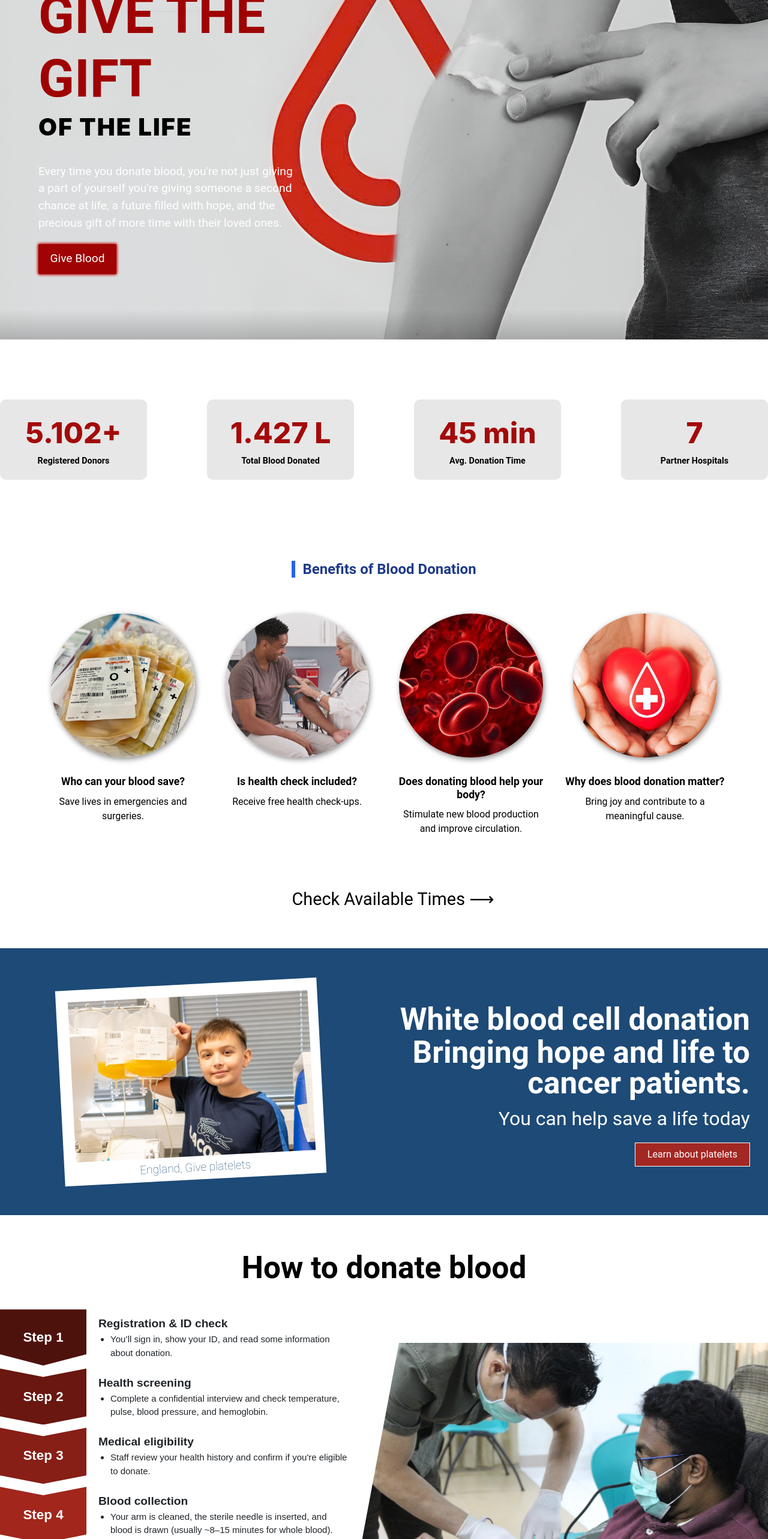
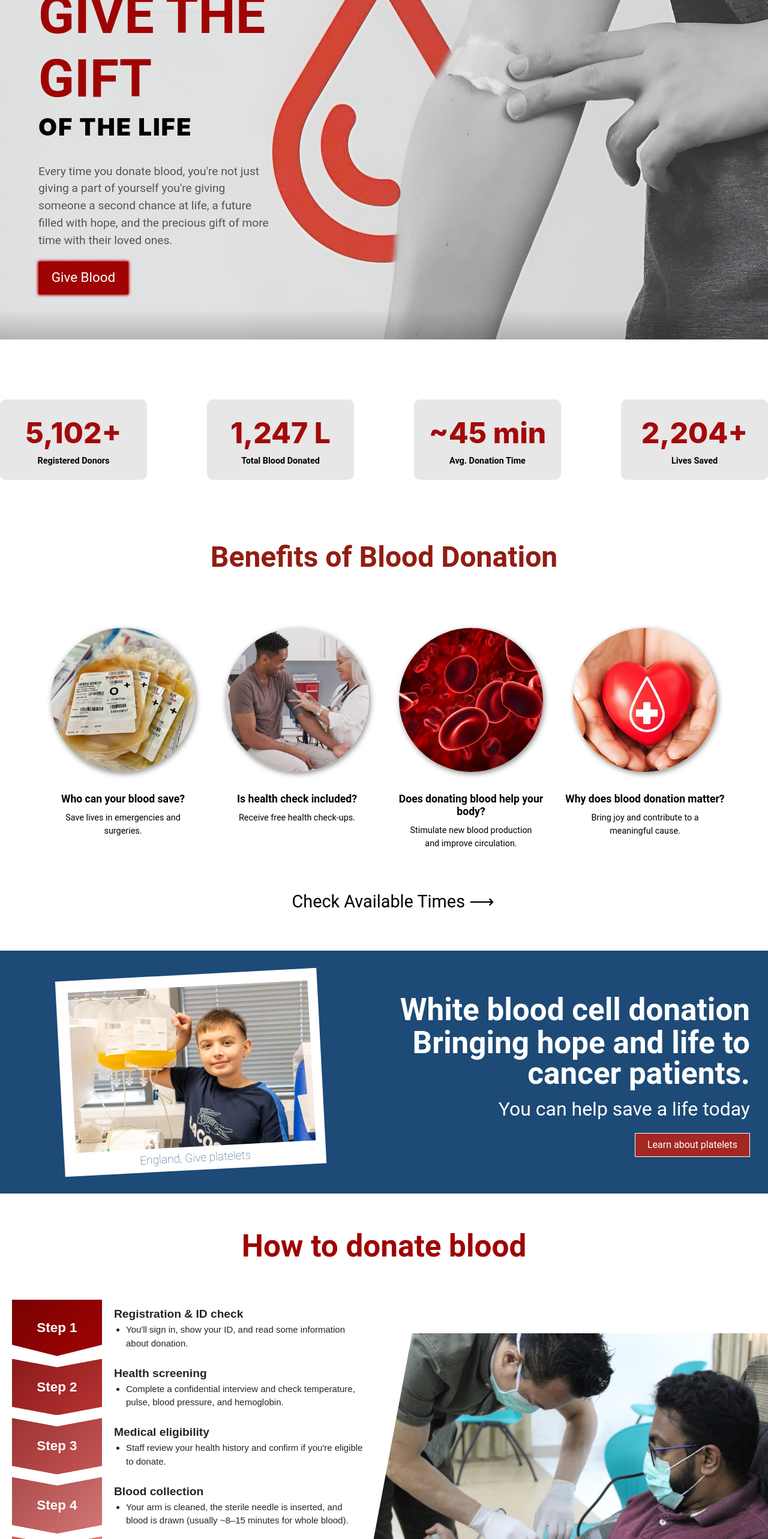
Before and after one commit to trietnpse180186/BloodDonationSS, a React (Vite) app in the folder FE/BDSS_FE-main/: page / in a window 1280 px wide. Shown: the part 234-2800 px from the top of the page at 60% size. Built offline with nearby package versions, Linux system fonts and the light colour scheme.

Commit message:
update-homePage

```diff
--- a/FE/BDSS_FE-main/src/pages/Home/HomePage.css
+++ b/FE/BDSS_FE-main/src/pages/Home/HomePage.css
@@ -8,6 +8,17 @@
   position: relative;
   width: 100%;
   max-width: 100%;
+}
+.group-header-img::before {
+  content: "";
+  position: absolute;
+  top: 0;
+  left: 0;
+  right: 0;
+  bottom: 0;
+  background-color: rgba(255, 255, 255, 0.134);
+  pointer-events: none;
+  z-index: 0;
 }
 
 .group-header-img {
@@ -68,9 +79,8 @@
   font-size: 1.2em;
   line-height: 1.5;
   margin-top: 30px;
-  color: rgb(255, 255, 255);
+  color: rgba(0, 0, 0, 0.627);
   padding-right: 100px;
-  width: 530px;
 }
 
 .group-header-link {
@@ -78,14 +88,12 @@
   justify-content: center;
   align-items: center;
   text-decoration: none;
-  font-size: 1.2em;
+  font-size: 1.4em;
   margin-top: 20px;
   color: rgb(255, 255, 255);
   background-color: rgb(159, 3, 3);
-
-  width: 130px;
-  height: 50px;
-
+  width: 150px;
+  height: 55px;
   border-radius: 1px;
   box-shadow: 0 0 5px rgb(191, 10, 10), 0 0 5px rgb(201, 3, 3);
 }
@@ -216,10 +224,10 @@
   flex-direction: column;
   margin: 60px 60px;
 }
-.section-title h3 {
+.section-Title {
   display: flex;
   align-items: center;
-  color: #000000;
+  color: #921d13;
   font-size: 3em;
   font-weight: bold;
   margin-bottom: 50px;
@@ -253,7 +261,7 @@
     display: flex;
     justify-content: center;
     align-items: center;
-    margin-top: 30px;
+    margin-top: 35px;
     color: black;
     font-weight: bold;
     font-size: 1.1em;
@@ -264,14 +272,14 @@
     align-items: center;
     padding: 2px 30px;
     color: #000000;
-    font-size: 1em;
+    font-size: 0.9em;
   }
 }
 .section-link {
   display: flex;
   justify-content: center;
   align-items: center;
-  margin-top: 50px;
+  margin-top: 30px;
   margin-left: 30px;
   text-decoration: none;
   color: rgb(0, 0, 0);
@@ -289,7 +297,7 @@
   justify-content: space-between;
   align-items: center;
   margin: 30px 0;
-  padding: 60px 30px;
+  padding: 40px 30px;
   background-color: #1d4a76;
 }
 .img-donor-highlight {
@@ -478,6 +486,152 @@
   gap: 30px;
 }
 
+.donation_step_left {
+  display: flex;
+  flex-direction: column;
+  align-items: flex-start;
+  justify-content: center;
+  padding: 20px;
+  animation: slideInFromLeft 1s ease-out;
+}
+
+@keyframes slideInFromLeft {
+  0% {
+    transform: translateX(-100%);
+    opacity: 0;
+  }
+  100% {
+    transform: translateX(0);
+    opacity: 1;
+  }
+}
+
+.donation_step_left .vertical-step {
+  animation: fadeInUp 0.8s ease-out forwards;
+  opacity: 0;
+  transform: translateY(30px);
+}
+
+.donation_step_left .vertical-step:nth-child(1) {
+  animation-delay: 0.2s;
+}
+.donation_step_left .vertical-step:nth-child(2) {
+  animation-delay: 0.4s;
+}
+.donation_step_left .vertical-step:nth-child(3) {
+  animation-delay: 0.6s;
+}
+.donation_step_left .vertical-step:nth-child(4) {
+  animation-delay: 0.8s;
+}
+.donation_step_left .vertical-step:nth-child(5) {
+  animation-delay: 1s;
+}
+.donation_step_left .vertical-step:nth-child(6) {
+  animation-delay: 1.2s;
+}
+
+@keyframes fadeInUp {
+  0% {
+    opacity: 0;
+    transform: translateY(30px);
+  }
+  100% {
+    opacity: 1;
+    transform: translateY(0);
+  }
+}
+
+.donation_step_left .arrow-box-first,
+.donation_step_left .arrow-box {
+  transition: all 0.3s ease;
+  position: relative;
+  overflow: hidden;
+}
+
+.donation_step_left .vertical-step:nth-child(1) .arrow-box-first,
+.donation_step_left .vertical-step:nth-child(1) .arrow-box {
+  background: linear-gradient(135deg, #7a0202, #9f0303);
+}
+
+.donation_step_left .vertical-step:nth-child(2) .arrow-box-first,
+.donation_step_left .vertical-step:nth-child(2) .arrow-box {
+  background: linear-gradient(135deg, #8b1a1a, #b83333);
+}
+
+.donation_step_left .vertical-step:nth-child(3) .arrow-box-first,
+.donation_step_left .vertical-step:nth-child(3) .arrow-box {
+  background: linear-gradient(135deg, #9c3333, #c55555);
+}
+
+.donation_step_left .vertical-step:nth-child(4) .arrow-box-first,
+.donation_step_left .vertical-step:nth-child(4) .arrow-box {
+  background: linear-gradient(135deg, #ad4b4b, #d27777);
+}
+
+.donation_step_left .vertical-step:nth-child(5) .arrow-box-first,
+.donation_step_left .vertical-step:nth-child(5) .arrow-box {
+  background: linear-gradient(135deg, #be6363, #df9999);
+}
+
+.donation_step_left .vertical-step:nth-child(6) .arrow-box-first,
+.donation_step_left .vertical-step:nth-child(6) .arrow-box {
+  background: linear-gradient(135deg, #cf7b7b, #ecbbbb);
+}
+
+.donation_step_left .arrow-box-first::before,
+.donation_step_left .arrow-box::before {
+  content: "";
+  position: absolute;
+  top: -50%;
+  left: -50%;
+  width: 200%;
+  height: 200%;
+  background: linear-gradient(
+    45deg,
+    transparent,
+    rgba(255, 255, 255, 0.3),
+    transparent
+  );
+  transform: rotate(45deg);
+  transition: all 0.6s;
+  opacity: 0;
+}
+
+.donation_step_left .arrow-box-first:hover::before,
+.donation_step_left .arrow-box:hover::before {
+  animation: shine 0.6s ease-in-out;
+}
+
+@keyframes shine {
+  0% {
+    transform: translateX(-100%) translateY(-100%) rotate(45deg);
+    opacity: 0;
+  }
+  50% {
+    opacity: 1;
+  }
+  100% {
+    transform: translateX(100%) translateY(100%) rotate(45deg);
+    opacity: 0;
+  }
+}
+
+.donation_step_left .arrow-box-first:hover,
+.donation_step_left .arrow-box:hover {
+  transform: scale(1.05);
+  box-shadow: 0 8px 25px rgba(159, 3, 3, 0.4);
+}
+
+.donation_step_left .step-details {
+  transition: all 0.3s ease;
+}
+
+.donation_step_left .vertical-step:hover .step-details {
+  transform: translateX(10px);
+  color: #9f0303;
+}
+
 .donation_step_img img {
   width: 90vh;
   clip-path: polygon(10% 0, 100% 0%, 100% 100%, 0% 80%);
@@ -488,7 +642,7 @@
   align-items: center;
   font-size: 3.2em;
   font-weight: bold;
-  color: #000000;
+  color: #9f0303;
   margin-bottom: 30px;
 }
 .vertical-step {
@@ -624,27 +778,40 @@
 .criteria-section {
   margin: 60px 0;
   padding: 35px 0;
-
   background-color: #dadadbc8;
 }
-.criteria-section-title {
+.criteria-section-title1 {
   display: flex;
-  justify-content: flex-start;
+  justify-content: center;
   align-items: center;
-  margin-left: 40px;
+  margin-left: 10em;
   width: 12em;
   font-size: 3em;
   font-weight: bold;
-  line-height: 1.2em;
-  margin-bottom: 25px;
+  line-height: 1.1em;
+  margin-bottom: 30px;
+  color: #9f0303;
 }
+.criteria-section-title2 {
+  display: flex;
+  justify-content: center;
+  align-items: center;
+  margin-left: 10em;
+  margin-top: -20px;
+  width: 12em;
+  font-size: 3em;
+  font-weight: bold;
+  line-height: 1.1em;
+  margin-bottom: 30px;
+  color: #9f0303;
+}
+
 .criteria-content {
   display: flex;
   gap: 5px;
 }
 .criteria-image,
 .criteria-list {
-
 }
 .img-criteria-image {
   display: block;
@@ -707,6 +874,84 @@
   color: rgb(0, 0, 0);
   border: 1px solid #e0e0e0;
   border-radius: 8px;
+  transition: all 0.3s ease-in-out;
+  box-shadow: 0 2px 8px rgba(0, 0, 0, 0.1);
+  position: relative;
+  overflow: hidden;
+
+  &:hover {
+    transform: translateY(-5px);
+    box-shadow: 0 8px 25px rgba(220, 53, 69, 0.3);
+    border-color: #dc3545;
+    background-color: #fff5f5;
+    cursor: pointer;
+
+    &::before {
+      content: "";
+      position: absolute;
+      top: -10px;
+      left: 50%;
+      transform: translateX(-50%);
+      width: 8px;
+      height: 8px;
+      background: #dc3545;
+      border-radius: 50% 50% 50% 50% / 60% 60% 40% 40%;
+      animation: bloodDrop 1.5s ease-in-out infinite;
+    }
+
+    &::after {
+      content: "";
+      position: absolute;
+      top: -5px;
+      left: 20%;
+      width: 60%;
+      height: 3px;
+      background: radial-gradient(
+        ellipse,
+        rgba(220, 53, 69, 0.6) 0%,
+        transparent 70%
+      );
+      animation: bloodSpread 1.5s ease-in-out infinite;
+    }
+  }
+
+  @keyframes bloodDrop {
+    0% {
+      top: -10px;
+      opacity: 0;
+      transform: translateX(-50%) scale(0.5);
+    }
+    15% {
+      opacity: 1;
+      transform: translateX(-50%) scale(1);
+    }
+    85% {
+      opacity: 0.7;
+    }
+    100% {
+      top: 100%;
+      opacity: 0;
+      transform: translateX(-50%) scale(0.3);
+    }
+  }
+
+  @keyframes bloodSpread {
+    0% {
+      opacity: 0;
+      transform: scaleX(0);
+    }
+    30% {
+      opacity: 0.4;
+      transform: scaleX(1);
+    }
+    70% {
+      opacity: 0.2;
+    }
+    100% {
+      opacity: 0;
+      transform: scaleX(0.8);
+    }
+  }
 }
 
 @media (max-width: 1100px) {
@@ -776,10 +1021,14 @@
 .tips-section h2 {
   display: flex;
   align-items: center;
-  color: #ad0000;
+  color: #ffff;
+  background-color: #921d13;
   font-size: 3em;
   font-weight: bold;
   margin-bottom: 20px;
+  margin-right: 15px;
+  padding: 10px 20px;
+  height: 80px;
 }
 
 .tips-content-list {
--- a/FE/BDSS_FE-main/src/pages/Home/HomePage.jsx
+++ b/FE/BDSS_FE-main/src/pages/Home/HomePage.jsx
@@ -24,6 +24,86 @@ import {
 import Footer from "../../components/footer";
 
 export default function HomePage() {
+  const [stats, setStats] = useState({
+    donors: 0,
+    bloodDonated: 0,
+    avgTime: 0,
+    livesSaved: 0,
+  });
+
+  const [hasAnimated, setHasAnimated] = useState(false);
+
+  useEffect(() => {
+    const observer = new IntersectionObserver(
+      (entries) => {
+        entries.forEach((entry) => {
+          if (entry.isIntersecting && !hasAnimated) {
+            setHasAnimated(true);
+
+            let donorCount = 0;
+            const donorTarget = 5102;
+            const donorInterval = setInterval(() => {
+              donorCount += 71;
+              if (donorCount >= donorTarget) {
+                donorCount = donorTarget;
+                clearInterval(donorInterval);
+              }
+              setStats((prev) => ({ ...prev, donors: donorCount }));
+            }, 20);
+
+            let bloodCount = 0;
+            const bloodTarget = 1247;
+            const bloodInterval = setInterval(() => {
+              bloodCount += 24;
+              if (bloodCount >= bloodTarget) {
+                bloodCount = bloodTarget;
+                clearInterval(bloodInterval);
+              }
+              setStats((prev) => ({
+                ...prev,
+                bloodDonated: bloodCount.toLocaleString(),
+              }));
+            }, 20);
+
+            let timeCount = 0;
+            const timeTarget = 45;
+            const timeInterval = setInterval(() => {
+              timeCount += 1;
+              if (timeCount >= timeTarget) {
+                timeCount = timeTarget;
+                clearInterval(timeInterval);
+              }
+              setStats((prev) => ({ ...prev, avgTime: timeCount }));
+            }, 30);
+
+            let livesCount = 0;
+            const livesTarget = 2204;
+            const livesInterval = setInterval(() => {
+              livesCount += 38;
+              if (livesCount >= livesTarget) {
+                livesCount = livesTarget;
+                clearInterval(livesInterval);
+              }
+              setStats((prev) => ({ ...prev, livesSaved: livesCount }));
+            }, 20);
+          }
+        });
+      },
+      { threshold: 0.5 }
+    );
+
+    const statsElement = document.querySelector(".stats-container");
+    if (statsElement) {
+      observer.observe(statsElement);
+    }
+
+    return () => {
+      if (statsElement) {
+        observer.unobserve(statsElement);
+      }
+    };
+  }, [hasAnimated]);
+
   return (
     <>
       <Navbar />
@@ -53,28 +133,32 @@ export default function HomePage() {
         <div className="stats-container">
           <div className="stats-content">
             <div className="stat-item">
-              <div className="stat-number">5.102+</div>
+              <div className="stat-number">
+                {stats.donors.toLocaleString()}+
+              </div>
               <div className="stat-label">Registered Donors</div>
             </div>
             <div className="stat-item">
-              <div className="stat-number">1.427 L</div>
+              <div className="stat-number">{stats.bloodDonated} L</div>
               <div className="stat-label">Total Blood Donated</div>
             </div>
 
             <div className="stat-item">
-              <div className="stat-number">45 min</div>
+              <div className="stat-number">~{stats.avgTime} min</div>
               <div className="stat-label">Avg. Donation Time</div>
             </div>
 
             <div className="stat-item">
-              <div className="stat-number">7</div>
-              <div className="stat-label">Partner Hospitals</div>
+              <div className="stat-number">
+                {stats.livesSaved.toLocaleString()}+
+              </div>
+              <div className="stat-label">Lives Saved</div>
             </div>
           </div>
         </div>
-
+        <div className="hero-section"></div>
         <div className="benefits-section">
-          <h3 className="section-title">Benefits of Blood Donation</h3>
+          <h3 className="section-Title">Benefits of Blood Donation</h3>
           <ul className="benefits-list">
             <li>
               <img src={benefit1} alt="Benefit 1" className="benefit-icon" />
@@ -142,7 +226,7 @@ export default function HomePage() {
                   <p>Registration & ID check</p>
                   <ul>
                     <li>
-                      You’ll sign in, show your ID, and read some information
+                      You'll sign in, show your ID, and read some information
                       about donation.
                     </li>
                   </ul>
@@ -236,9 +320,10 @@ export default function HomePage() {
         </div>
         {/* Health and Age Criteria for Blood Donors */}
         <div className="criteria-section">
-          <p className="criteria-section-title">
-            Health and Age Criteria for Blood Donors
+          <p className="criteria-section-title1">
+            Health and Age Criteria
           </p>
+          <p className="criteria-section-title2">for Blood Donors</p>
           <div className="criteria-content">
             <div className="criteria-image">
               <img className="img-criteria-image" src={DRequirement} />
```
